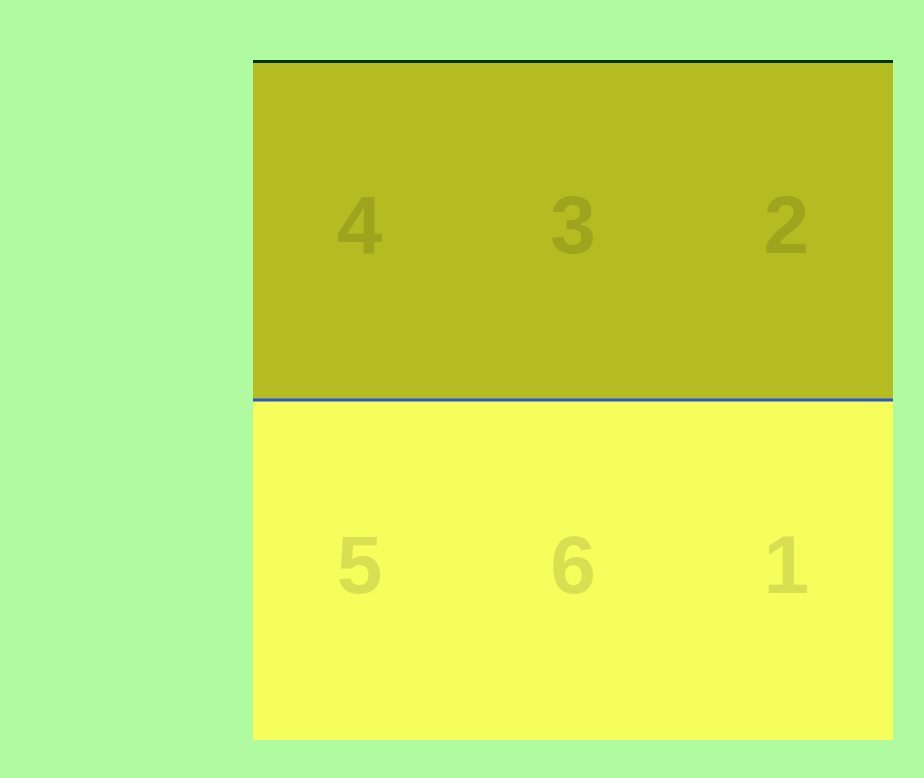
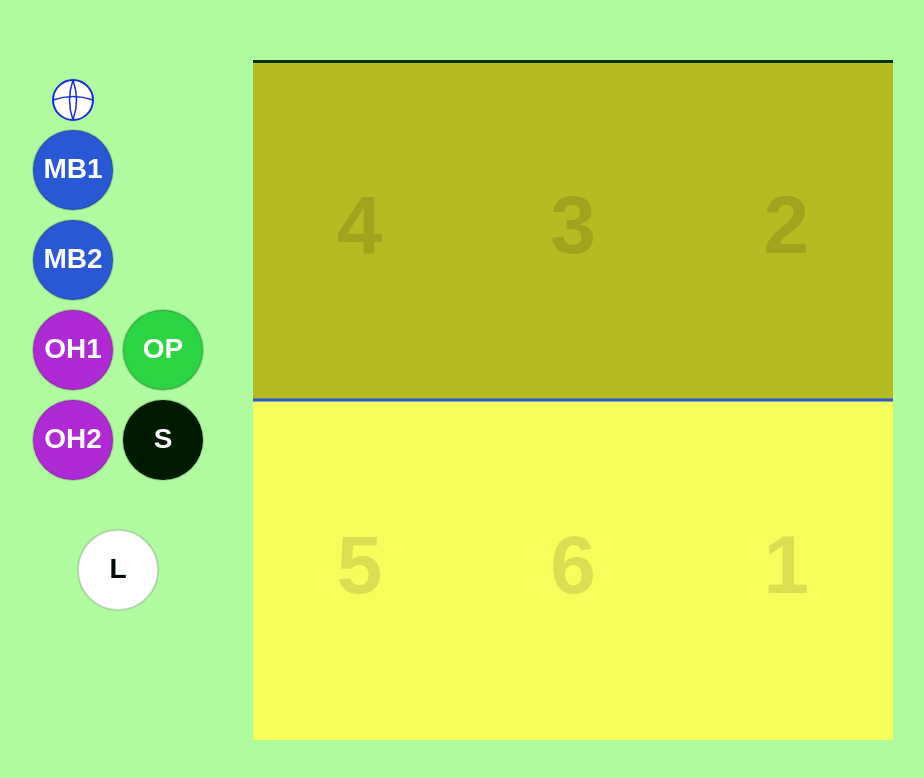
Before and after one commit to smargelov/volley-coach-panel, a plain HTML site: page index.html in a window 1280 px wide. Shown: the whole page, without its empty margins (67-991 px from the left). Drawn offline with Linux system fonts and the light colour scheme.

Commit message:
feat: render players and volleyball ball
Co-Authored-By: Claude Opus 4.6 <noreply@anthropic.com>

```diff
--- a/index.html
+++ b/index.html
@@ -25,7 +25,98 @@
       areas: [],
       court: null,
       dragging: null,
+      playersInitialized: false,
     };
+
+    function initPlayers() {
+      if (state.playersInitialized) return;
+      state.playersInitialized = true;
+
+      const court = state.court;
+      const r = 40;
+      const gap = 10;
+      const colX1 = court.x - r * 2 - gap - r * 2 - gap;
+      const colX2 = colX1 + r * 2 + gap;
+      const startY = court.y + r;
+
+      // Ball — above MB1
+      state.ball = {
+        x: colX1,
+        y: startY,
+        radius: 20,
+      };
+
+      const row1Y = startY + 20 + gap + r; // MB1
+      const row2Y = row1Y + r * 2 + gap;    // MB2
+      const row3Y = row2Y + r * 2 + gap;    // OH1, OP
+      const row4Y = row3Y + r * 2 + gap;    // OH2, S
+      const lY = row4Y + r * 2 + gap + r;   // L centered below
+
+      state.players = [
+        { label: 'MB1', x: colX1, y: row1Y, radius: r, color: '#2A57D4', textColor: '#FFFFFF' },
+        { label: 'MB2', x: colX1, y: row2Y, radius: r, color: '#2A57D4', textColor: '#FFFFFF' },
+        { label: 'OH1', x: colX1, y: row3Y, radius: r, color: '#AF2AD4', textColor: '#FFFFFF' },
+        { label: 'OH2', x: colX1, y: row4Y, radius: r, color: '#AF2AD4', textColor: '#FFFFFF' },
+        { label: 'OP',  x: colX2, y: row3Y, radius: r, color: '#2AD443', textColor: '#FFFFFF' },
+        { label: 'S',   x: colX2, y: row4Y, radius: r, color: '#001A00', textColor: '#FFFFFF' },
+        { label: 'L',   x: colX1 + (colX2 - colX1) / 2, y: lY, radius: r, color: '#FFFFFF', textColor: '#000A00' },
+      ];
+    }
+
+    function drawPlayers() {
+      state.players.forEach(p => {
+        ctx.beginPath();
+        ctx.arc(p.x, p.y, p.radius, 0, Math.PI * 2);
+        ctx.fillStyle = p.color;
+        ctx.fill();
+        ctx.strokeStyle = 'rgba(0,0,0,0.15)';
+        ctx.lineWidth = 2;
+        ctx.stroke();
+
+        ctx.fillStyle = p.textColor;
+        ctx.font = `bold ${Math.round(p.radius * 0.7)}px sans-serif`;
+        ctx.textAlign = 'center';
+        ctx.textBaseline = 'middle';
+        ctx.fillText(p.label, p.x, p.y);
+      });
+    }
+
+    function drawBall() {
+      const b = state.ball;
+      if (!b) return;
+      const r = b.radius;
+
+      // White circle with blue stroke
+      ctx.beginPath();
+      ctx.arc(b.x, b.y, r, 0, Math.PI * 2);
+      ctx.fillStyle = '#FFFFFF';
+      ctx.fill();
+      ctx.strokeStyle = '#162DDA';
+      ctx.lineWidth = 2;
+      ctx.stroke();
+
+      // Volleyball curved lines
+      ctx.strokeStyle = '#162DDA';
+      ctx.lineWidth = 1.5;
+
+      // Horizontal curve
+      ctx.beginPath();
+      ctx.moveTo(b.x - r, b.y);
+      ctx.quadraticCurveTo(b.x, b.y - r * 0.35, b.x + r, b.y);
+      ctx.stroke();
+
+      // Left curve
+      ctx.beginPath();
+      ctx.moveTo(b.x, b.y - r);
+      ctx.quadraticCurveTo(b.x - r * 0.35, b.y, b.x, b.y + r);
+      ctx.stroke();
+
+      // Right curve
+      ctx.beginPath();
+      ctx.moveTo(b.x, b.y - r);
+      ctx.quadraticCurveTo(b.x + r * 0.35, b.y, b.x, b.y + r);
+      ctx.stroke();
+    }
 
     function resize() {
       canvas.width = window.innerWidth;
@@ -87,6 +178,9 @@
       ctx.fillRect(0, 0, canvas.width, canvas.height);
 
       drawCourt();
+      initPlayers();
+      drawPlayers();
+      drawBall();
     }
 
     window.addEventListener('resize', resize);
```
